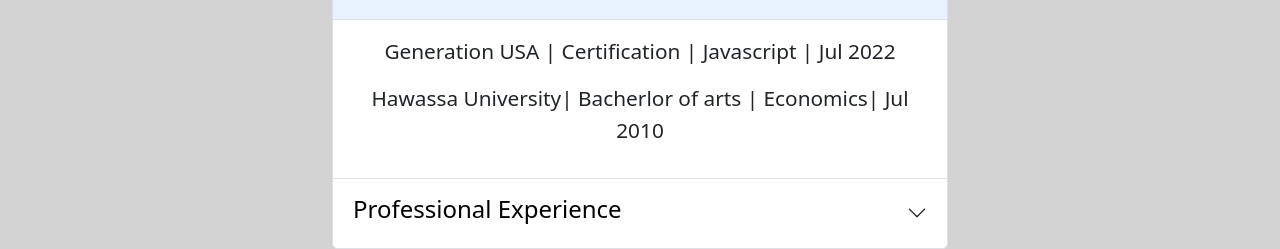
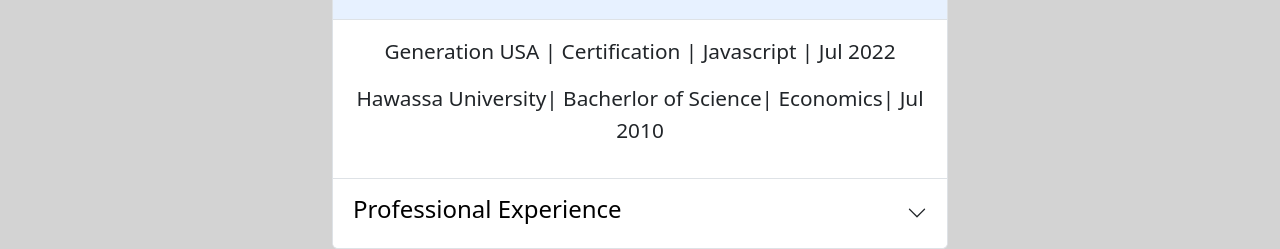
Before and after one commit to Nestanet-Gessessew/portfolio, a plain HTML site: page index.html in a window 1280 px wide. Shown: the part 551-800 px from the top of the page. Drawn offline with nearby package versions, Linux system fonts and the light colour scheme.

Commit message:
Update index.html

```diff
--- a/index.html
+++ b/index.html
@@ -80,7 +80,7 @@
         <div id="panelsStayOpen-collapseOne" class="accordion-collapse collapse show" aria-labelledby="panelsStayOpen-headingOne">
            <div class="accordion-body">
              <p> Generation USA | Certification | Javascript  | Jul 2022</p>
-            <p> Hawassa University| Bacherlor of arts | Economics| Jul 2010</p>
+            <p> Hawassa University| Bacherlor of Science| Economics| Jul 2010</p>
           </div>
         </div>
       </div>
```
